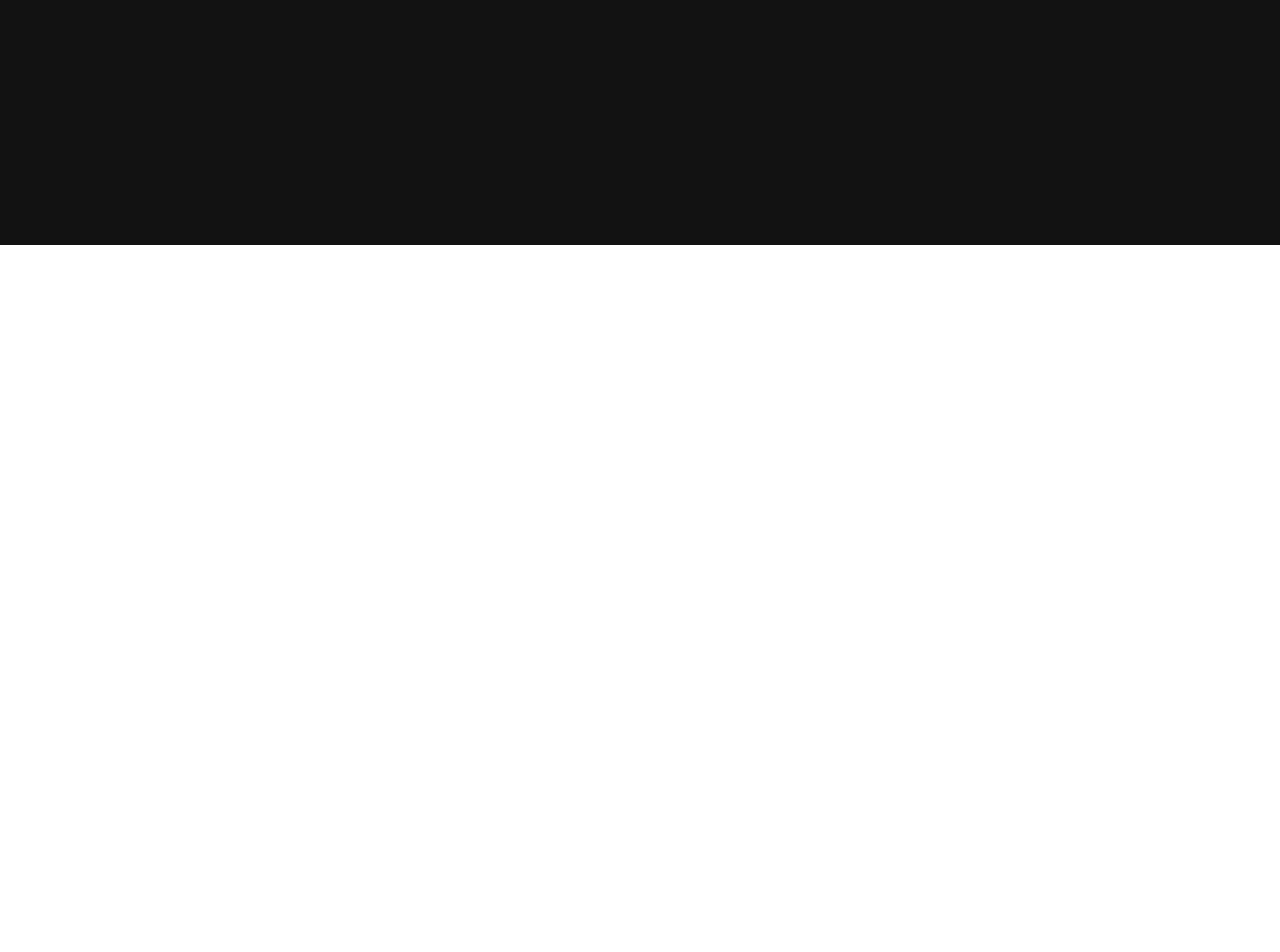
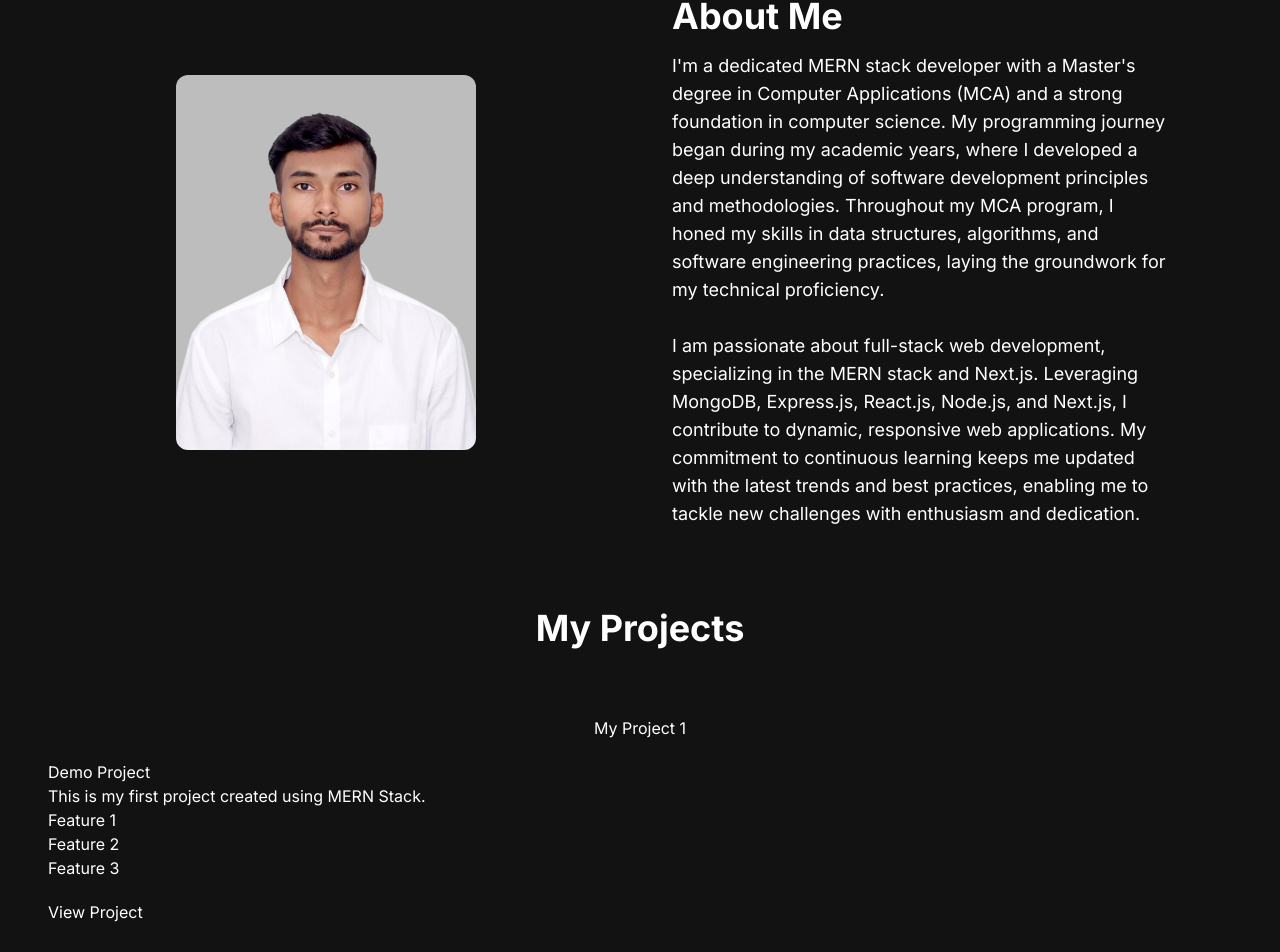
Before and after one commit to Ayush-Maurya-19/portfolio, a Next.js app: page / in a window 1280 px wide. Shown: the part 555-1507 px from the top of the page. Before the commit the page ends 800 px from the top, so only its background shows below. Built offline with nearby package versions, Linux system fonts and the light colour scheme.

Commit message:
ProjectSection

```diff
--- /dev/null
+++ b/src/app/components/AboutSection.jsx
@@ -0,0 +1,48 @@
+"use client";
+import React, { useState, useTransition } from "react";
+import Image from "next/image";
+
+const AboutSection = () => {
+  const [tap, setTap] = useState("skills");
+  const [startTransition, isPending] = useTransition({ timeoutMs: 3000 });
+
+  const handleTabChange = (id) => {
+    startTransition(() => {
+      setTap(id);
+    });
+  };
+
+  return (
+    <section className="text-white">
+      <div className="md:grid md:grid-cols-2  gap-8 items-center py-8 px-4 xl:gap-16 sm:py-16 xl:px-16">
+        <Image
+          src="/images/Ayush.png "
+          width={300}
+          height={200}
+          alt="aboutSection"
+          className="ml-16  rounded-xl"
+        />
+        <div>
+          <h2 className="text-4xl font-bold text-white mb-4 ">About Me</h2>
+          <p className="text- lg:text-lg">
+            I'm a dedicated MERN stack developer with a Master's degree in
+            Computer Applications (MCA) and a strong foundation in computer
+            science. My programming journey began during my academic years,
+            where I developed a deep understanding of software development
+            principles and methodologies. Throughout my MCA program, I honed my
+            skills in data structures, algorithms, and software engineering
+            practices, laying the groundwork for my technical proficiency.
+            <br /> <br />I am passionate about full-stack web development,
+            specializing in the MERN stack and Next.js. Leveraging MongoDB,
+            Express.js, React.js, Node.js, and Next.js, I contribute to dynamic,
+            responsive web applications. My commitment to continuous learning
+            keeps me updated with the latest trends and best practices, enabling
+            me to tackle new challenges with enthusiasm and dedication.
+          </p>
+        </div>
+      </div>
+    </section>
+  );
+};
+
+export default AboutSection;
--- a/src/app/components/HeroSection.jsx
+++ b/src/app/components/HeroSection.jsx
@@ -37,7 +37,7 @@ const HeroSection = () => {
         <div className="col-span-5 place-self-center mt-4 lg:mt-0">
           <div className="">
             <Image
-              src="/images/Ayush.png"
+              src="/images/Ayush.png "
               width={300}
               height={300}
               alt="hero"
--- /dev/null
+++ b/src/app/components/ProjectSection.jsx
@@ -0,0 +1,62 @@
+import React from "react";
+
+const projectsData = [
+    {
+      id: 1,
+      title: "React Portfolio Website",
+      description: "Project 1 description",
+      image: "",
+      tag: ["All", "Web"],
+      gitUrl: "/",
+      previewUrl: "/",
+    },
+    {
+      id: 2,
+      title: "Potography Portfolio Website",
+      description: "Project 2 description",
+      image: "",
+      tag: ["All", "Web"],
+      gitUrl: "/",
+      previewUrl: "/",
+    },
+  ];
+
+const ProjectSection = () => {
+  return (
+    <section className="text-white">
+      <h2 className="text-center text-4xl font-bold text-white mt-4 mb-8 md:mb-12">
+        My Projects
+      </h2>
+      <div class="py-5 project-section">
+        <h1 class="text-center">My Project 1</h1>
+
+        <div class="container">
+          <div class="row mt-5">
+            <div class="col-md-6">
+              <div class="project-1 vanilla-tilt"></div>
+            </div>
+            <div class="col-md-6">
+              <div>
+                <h1>Demo Project</h1>
+                <p>
+                  {" "}
+                  This is my first project created using MERN Stack.
+                </p>
+                <ul>
+                  <li>Feature 1</li>
+                  <li>Feature 2</li>
+                  <li>Feature 3</li>
+                </ul>
+                <button class="btn btn-primary rounded-pill mt-5">
+                  View Project
+                </button>
+              </div>
+            </div>
+          </div>
+        </div>
+      </div>
+    </section>
+  );
+};
+
+export default ProjectSection;
--- a/src/app/page.js
+++ b/src/app/page.js
@@ -2,6 +2,9 @@ import Image from "next/image";
 import HeroSection from "./components/HeroSection";
 import { Container } from "postcss";
 import Navbar from "./components/Navbar";
+import AboutSection from "./components/AboutSection";
+import { LayoutRouter } from "next/dist/server/app-render/entry-base";
+import ProjectSection from "./components/ProjectSection";
 
 export default function Home() {
   return (
@@ -9,6 +12,8 @@ export default function Home() {
       <Navbar />
       <div className="container mt-24 mx-auto px-12 py-4">
         <HeroSection />
+        <AboutSection />
+        <ProjectSection />
       </div>
     </main>
   );
```
